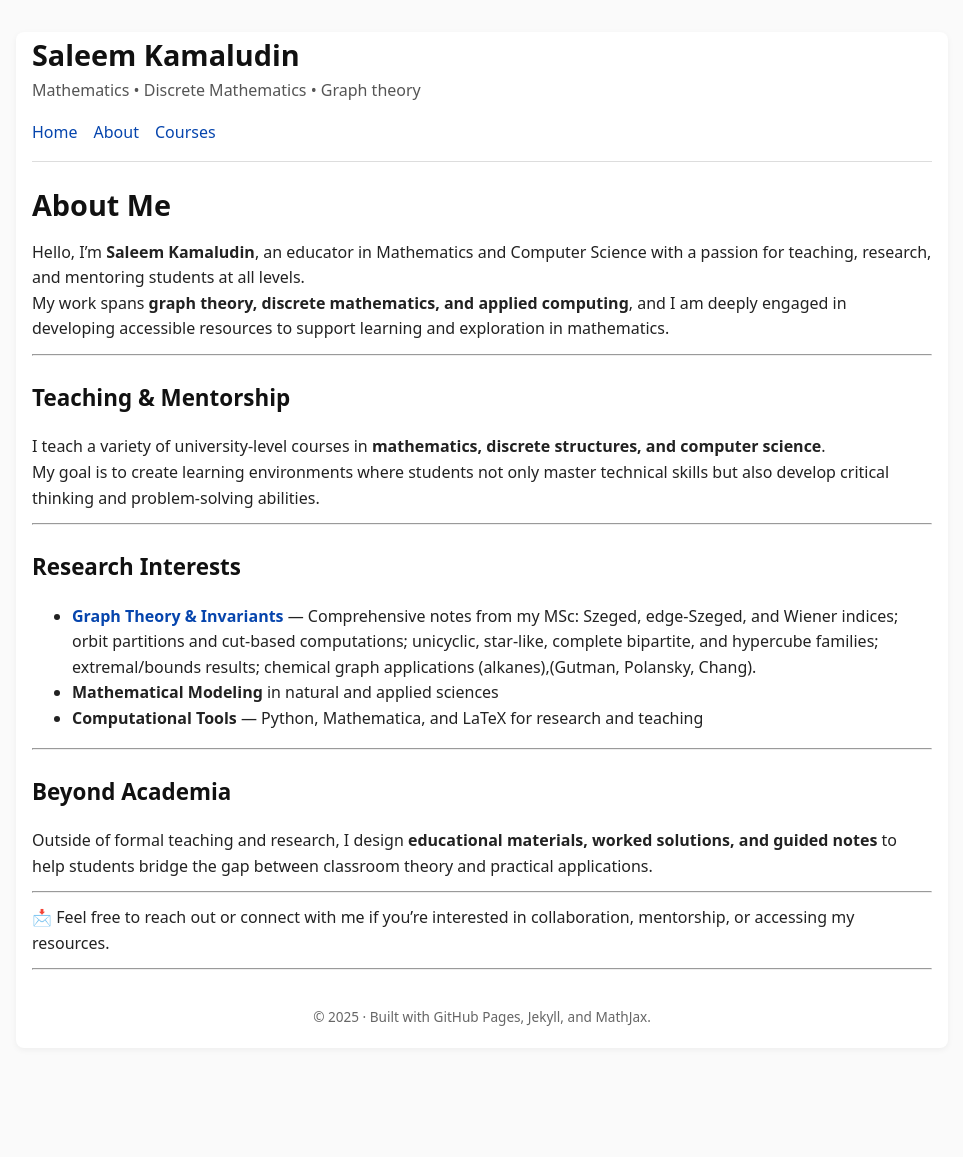
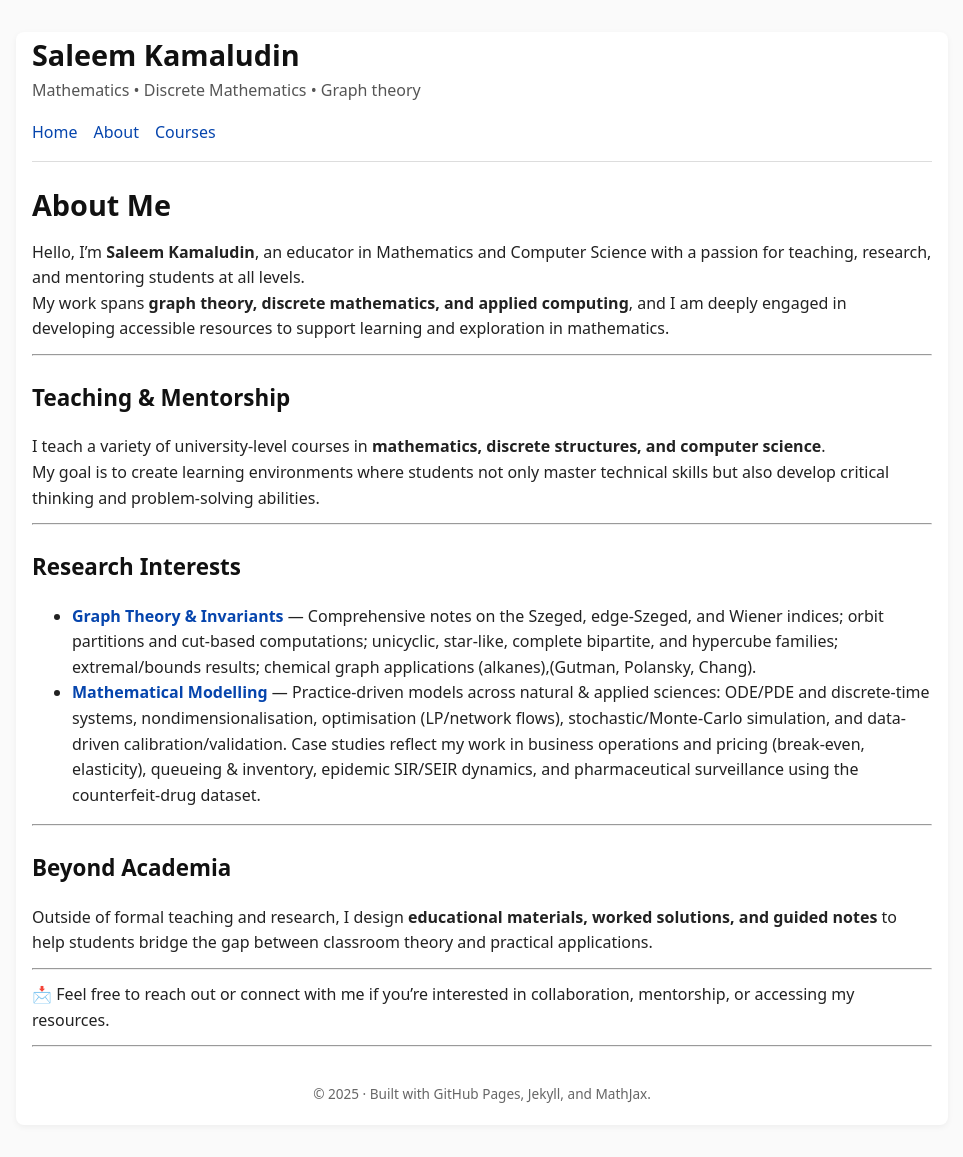
Before and after one commit to SaleemKamaludin/SaleemKamaludin.github.io, a Jekyll site: the page built from about.md, in a window 1280 px wide. Shown: the whole page, without its empty margins (158-1121 px from the left). Built offline with Jekyll 4.4.1, drawn with Linux system fonts in a browser that asks for light colours; before the commit the page ends 1080 px from its top, so only the background shows below that.

Commit message:
Update about.md

```diff
--- a/about.md
+++ b/about.md
@@ -19,9 +19,8 @@ My goal is to create learning environments where students not only master techni
 ---
 
 ## Research Interests
-- <a href="{{ '/notes/graph-theory/' | relative_url }}"><strong>Graph Theory & Invariants</strong></a> — Comprehensive notes from my MSc: Szeged, edge-Szeged, and Wiener indices; orbit partitions and cut-based computations; unicyclic, star-like, complete bipartite, and hypercube families; extremal/bounds results; chemical graph applications (alkanes),(Gutman, Polansky, Chang).
-- **Mathematical Modeling** in natural and applied sciences
-- **Computational Tools** — Python, Mathematica, and LaTeX for research and teaching
+- <a href="{{ '/notes/graph-theory/' | relative_url }}"><strong>Graph Theory & Invariants</strong></a> — Comprehensive notes on the Szeged, edge-Szeged, and Wiener indices; orbit partitions and cut-based computations; unicyclic, star-like, complete bipartite, and hypercube families; extremal/bounds results; chemical graph applications (alkanes),(Gutman, Polansky, Chang).
+- <a href="{{ '/courses/graduate/mathematical-modelling/' | relative_url }}"><strong>Mathematical Modelling</strong></a> — Practice-driven models across natural & applied sciences: ODE/PDE and discrete-time systems, nondimensionalisation, optimisation (LP/network flows), stochastic/Monte-Carlo simulation, and data-driven calibration/validation. Case studies reflect my work in business operations and pricing (break-even, elasticity), queueing & inventory, epidemic SIR/SEIR dynamics, and pharmaceutical surveillance using the counterfeit-drug dataset.
 
 
 
```
